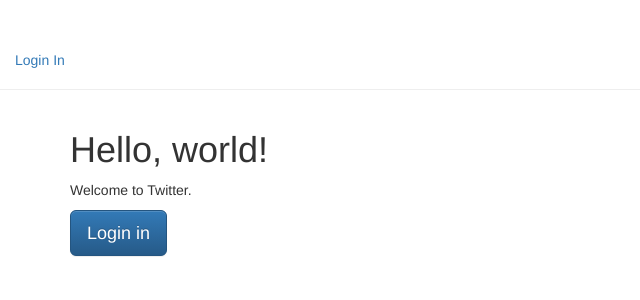
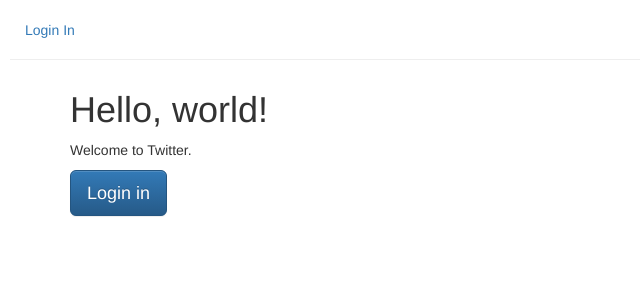
Before and after one commit to Teng-Sun/djangotwitter, a Django app: page / in a window 1280 px wide. Shown: the top 300 px of the page, without its empty margins (0-640 px from the left). Run offline with Django 3.2, Linux system fonts and the light colour scheme; some libraries are stand-ins or nearby versions.

Commit message:
modify top nav bar style

```diff
--- a/mysite/twitter/static/twitter/main.css
+++ b/mysite/twitter/static/twitter/main.css
@@ -1,3 +1,6 @@
+.nav-top {
+    margin: 10px;
+}
 .button-base-color {
     color: #fff;
     background-color: #428bca;
--- a/mysite/twitter/templates/twitter/base.html
+++ b/mysite/twitter/templates/twitter/base.html
@@ -7,7 +7,7 @@
     <link rel="stylesheet" type="text/css" href="{% static 'twitter/main.css' %}">
   </head>
   <body>
-      <div class="page-header">
+      <div class="page-header nav-top">
         <ul class="nav nav-pills">
           {% if user.is_authenticated %}
             <li role="presentation" class="active">
```
